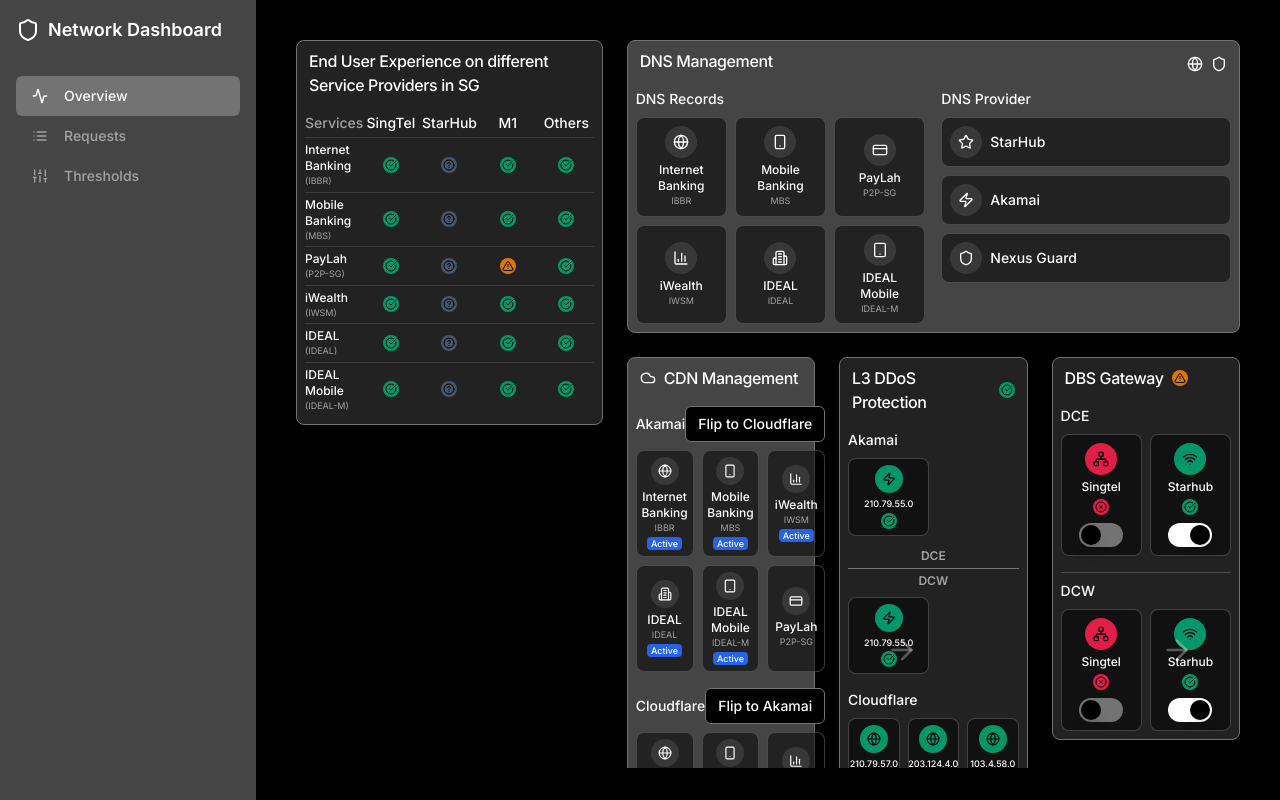
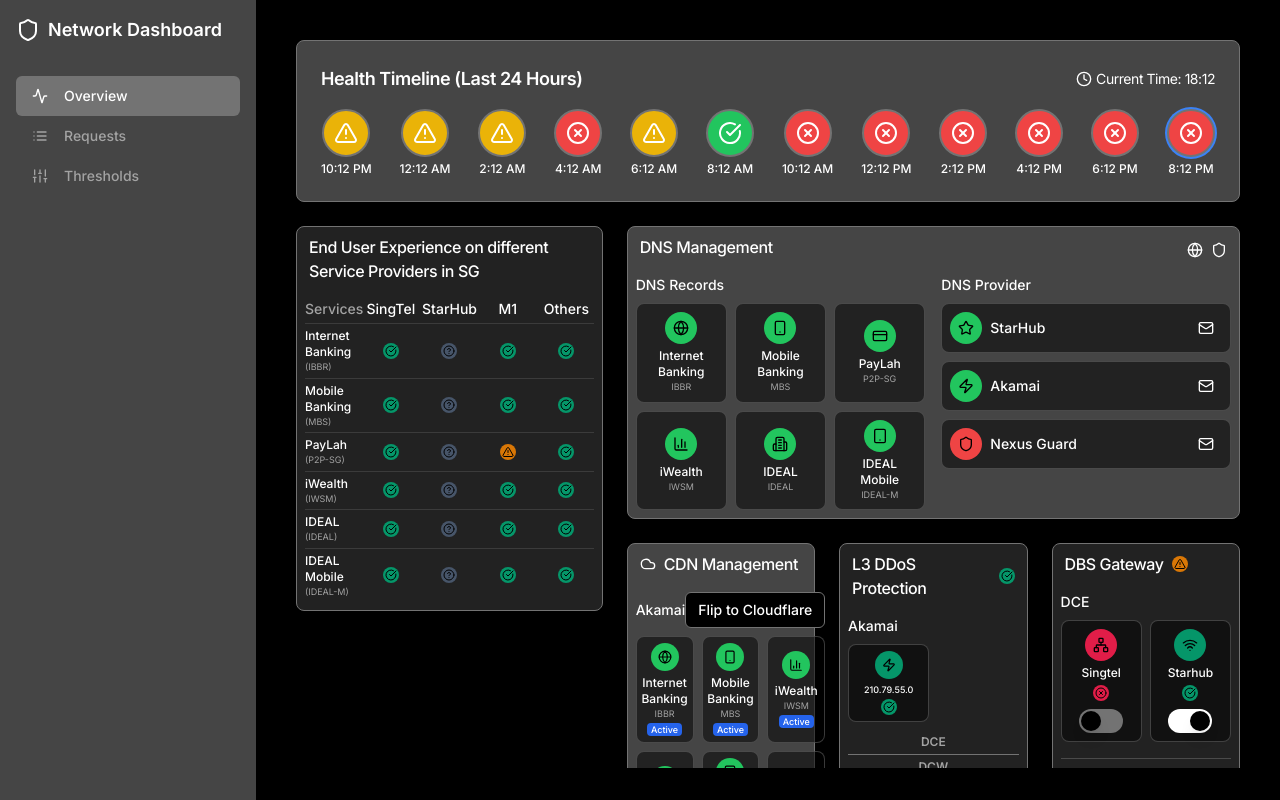
Before and after one commit to arshan97/dashboard-2, a Next.js app: page / in a window 1280 px wide. Built offline with nearby package versions, Linux system fonts and the light colour scheme.

Commit message:
new changes

```diff
--- a/app/page.tsx
+++ b/app/page.tsx
@@ -17,6 +17,7 @@ import {
   Star,
   Zap,
   ShieldIcon,
+  Mail,
 } from "lucide-react";
 import {
   Dialog,
@@ -31,11 +32,19 @@ import { L3DDoSProtection } from "@/components/l3-ddos-protection";
 import { DBSGateway } from "@/components/dbs-gateway";
 import { ServiceProvidersGrid } from "@/components/service-providers-grid";
 import { AvailabilityChart } from "@/components/availability-chart";
+import { HealthTimeline } from "@/components/health-timeline";
 import type {
   BankingService,
   DDoSProtection,
   CDNService,
+  ServiceProvider,
 } from "@/types/dashboard";
+import {
+  Tooltip,
+  TooltipContent,
+  TooltipProvider,
+  TooltipTrigger,
+} from "@/components/ui/tooltip";
 
 const dnsServices: BankingService[] = [
   { name: "Internet Banking", code: "IBBR", status: "healthy" },
@@ -91,7 +100,31 @@ const cdnServices: CDNService[] = [
   },
 ];
 
-type FlipStep = "select" | "summary" | "confirm";
+const providers: ServiceProvider[] = [
+  {
+    name: "StarHub",
+    services: [
+      { name: "Internet", status: "healthy" },
+      { name: "Mobile", status: "healthy" },
+      { name: "TV", status: "healthy" },
+    ],
+  },
+  {
+    name: "Singtel",
+    services: [
+      { name: "Internet", status: "healthy" },
+      { name: "Mobile", status: "healthy" },
+      { name: "TV", status: "healthy" },
+    ],
+  },
+  {
+    name: "M1",
+    services: [
+      { name: "Internet", status: "healthy" },
+      { name: "Mobile", status: "healthy" },
+    ],
+  },
+];
 
 type FlipDialogState = {
   isOpen: boolean;
@@ -117,7 +150,15 @@ export default function DashboardPage() {
     service: null,
     provider: null,
   });
+  const [selectedTime, setSelectedTime] = useState<string | null>(null);
   const { toast } = useToast();
+
+  const [dnsServicesHealth, setDnsServicesHealth] = useState(dnsServices);
+  const [ddosProtectionHealth, setDdosProtectionHealth] =
+    useState(ddosProtection);
+  const [cdnServicesHealth, setCdnServicesHealth] = useState(services);
+  const [serviceProvidersHealth, setServiceProvidersHealth] =
+    useState(providers);
 
   const handleFlip = (
     source: "akamai" | "cloudflare",
@@ -127,9 +168,7 @@ export default function DashboardPage() {
       isOpen: true,
       source,
       target,
-      selectedServices: services
-        .filter((s) => s[source].active)
-        .map((s) => s.code),
+      selectedServices: [], // Changed from pre-selecting services to an empty array
     });
   };
 
@@ -165,6 +204,78 @@ export default function DashboardPage() {
     setChartDialog({ isOpen: true, service, provider });
   };
 
+  const handleTimeSelect = (
+    time: string,
+    status: "healthy" | "warning" | "critical"
+  ) => {
+    setSelectedTime(time);
+
+    // Generate random health statuses based on the selected time's overall status
+    const generateRandomStatus = (
+      baseStatus: "healthy" | "warning" | "critical"
+    ) => {
+      const statuses: ("healthy" | "warning" | "critical")[] = [
+        "healthy",
+        "warning",
+        "critical",
+      ];
+      const randomIndex = Math.floor(Math.random() * 3);
+      return baseStatus === "healthy"
+        ? randomIndex === 0
+          ? "warning"
+          : "healthy"
+        : baseStatus === "warning"
+        ? statuses[randomIndex]
+        : randomIndex === 0
+        ? "warning"
+        : "critical";
+    };
+
+    // Update DNS services health
+    setDnsServicesHealth(
+      dnsServices.map((service) => ({
+        ...service,
+        status: generateRandomStatus(status),
+      }))
+    );
+
+    // Update DDoS protection health
+    setDdosProtectionHealth(
+      ddosProtection.map((protection) => ({
+        ...protection,
+        status: generateRandomStatus(status),
+      }))
+    );
+
+    // Update CDN services health
+    setCdnServicesHealth(
+      services.map((service) => ({
+        ...service,
+        akamai: { ...service.akamai, status: generateRandomStatus(status) },
+        cloudflare: {
+          ...service.cloudflare,
+          status: generateRandomStatus(status),
+        },
+      }))
+    );
+
+    // Update service providers health
+    setServiceProvidersHealth(
+      providers.map((provider) => ({
+        ...provider,
+        services: provider.services.map((service) => ({
+          ...service,
+          status: generateRandomStatus(status),
+        })),
+      }))
+    );
+
+    toast({
+      title: "Time Selected",
+      description: `Showing overview for ${time}`,
+    });
+  };
+
   const getStatusColor = (status: string) => {
     switch (status) {
       case "healthy":
@@ -180,10 +291,13 @@ export default function DashboardPage() {
 
   return (
     <div className="container mx-auto p-2 overflow-x-auto min-w-full h-full">
+      <div className="mb-6">
+        <HealthTimeline onTimeSelect={handleTimeSelect} />
+      </div>
       <div className="flex space-x-6 h-full">
         {/* Service Providers Grid */}
         <div className="w-1/3 h-full">
-          <ServiceProvidersGrid />
+          <ServiceProvidersGrid providers={serviceProvidersHealth} />
         </div>
 
         {/* Right side components */}
@@ -205,29 +319,33 @@ export default function DashboardPage() {
                 <div>
                   <h3 className="text-sm font-medium mb-2">DNS Records</h3>
                   <div className="grid grid-cols-3 gap-2">
-                    {dnsServices.map((service) => (
+                    {dnsServicesHealth.map((service) => (
                       <div
                         key={service.code}
                         className="flex flex-col items-center justify-center p-2 rounded-lg border border-border/50 bg-background/50 hover:bg-background/80 transition-colors"
                       >
-                        <div className="w-8 h-8 rounded-full flex items-center justify-center mb-1 bg-primary/10">
+                        <div
+                          className={`w-8 h-8 rounded-full flex items-center justify-center mb-1 ${getStatusColor(
+                            service.status
+                          )}`}
+                        >
                           {service.code === "IBBR" && (
-                            <Globe className="h-4 w-4" />
+                            <Globe className="h-4 w-4 text-black" />
                           )}
                           {service.code === "MBS" && (
-                            <Smartphone className="h-4 w-4" />
+                            <Smartphone className="h-4 w-4 text-black" />
                           )}
                           {service.code === "P2P-SG" && (
-                            <CreditCard className="h-4 w-4" />
+                            <CreditCard className="h-4 w-4 text-black" />
                           )}
                           {service.code === "IWSM" && (
-                            <BarChart3 className="h-4 w-4" />
+                            <BarChart3 className="h-4 w-4 text-black" />
                           )}
                           {service.code === "IDEAL" && (
-                            <Building2 className="h-4 w-4" />
+                            <Building2 className="h-4 w-4 text-black" />
                           )}
                           {service.code === "IDEAL-M" && (
-                            <Tablet className="h-4 w-4" />
+                            <Tablet className="h-4 w-4 text-black" />
                           )}
                         </div>
                         <span className="text-xs font-medium text-center">
@@ -245,27 +363,42 @@ export default function DashboardPage() {
                 <div>
                   <h3 className="text-sm font-medium mb-2">DNS Provider</h3>
                   <div className="space-y-2">
-                    {ddosProtection.map((protection) => (
+                    {ddosProtectionHealth.map((protection) => (
                       <div
                         key={protection.name}
                         className="flex items-center justify-between p-2 rounded-lg border border-border/50 bg-background/50 hover:bg-background/80 transition-colors"
                       >
                         <div className="flex items-center space-x-2">
-                          <div className="w-8 h-8 rounded-full flex items-center justify-center bg-primary/10">
+                          <div
+                            className={`w-8 h-8 rounded-full flex items-center justify-center ${getStatusColor(
+                              protection.status
+                            )}`}
+                          >
                             {protection.name === "StarHub" && (
-                              <Star className="h-4 w-4" />
+                              <Star className="h-4 w-4 text-black" />
                             )}
                             {protection.name === "Akamai" && (
-                              <Zap className="h-4 w-4" />
+                              <Zap className="h-4 w-4 text-black" />
                             )}
                             {protection.name === "Nexus Guard" && (
-                              <ShieldIcon className="h-4 w-4" />
+                              <ShieldIcon className="h-4 w-4 text-black" />
                             )}
                           </div>
                           <span className="text-sm font-medium">
                             {protection.name}
                           </span>
                         </div>
+                        <button
+                          onClick={() =>
+                            (window.location.href = `mailto:support@${protection.name
+                              .toLowerCase()
+                              .replace(" ", "")}.com`)
+                          }
+                          className="p-2 rounded-full hover:bg-primary/10 transition-colors"
+                          aria-label={`Send email to ${protection.name} support`}
+                        >
+                          <Mail className="h-4 w-4" />
+                        </button>
                       </div>
                     ))}
                   </div>
@@ -299,30 +432,34 @@ export default function DashboardPage() {
                       </Button>
                     </div>
                     <div className="grid grid-cols-2 sm:grid-cols-3 gap-2">
-                      {services.map((service) => (
+                      {cdnServicesHealth.map((service) => (
                         <div
                           key={`akamai-${service.code}`}
                           className="flex flex-col items-center justify-center p-1.5 rounded-lg border border-border/50 bg-background/50 hover:bg-background/80 transition-colors cursor-pointer"
                           onClick={() => handleOpenChart(service, "akamai")}
                         >
-                          <div className="w-7 h-7 rounded-full flex items-center justify-center mb-1 bg-primary/10">
+                          <div
+                            className={`w-7 h-7 rounded-full flex items-center justify-center mb-1 ${getStatusColor(
+                              service.akamai.status
+                            )}`}
+                          >
                             {service.code === "IBBR" && (
-                              <Globe className="h-3.5 w-3.5" />
+                              <Globe className="h-3.5 w-3.5 text-black" />
                             )}
                             {service.code === "MBS" && (
-                              <Smartphone className="h-3.5 w-3.5" />
+                              <Smartphone className="h-3.5 w-3.5 text-black" />
                             )}
                             {service.code === "P2P-SG" && (
-                              <CreditCard className="h-3.5 w-3.5" />
+                              <CreditCard className="h-3.5 w-3.5 text-black" />
                             )}
                             {service.code === "IWSM" && (
-                              <BarChart3 className="h-3.5 w-3.5" />
+                              <BarChart3 className="h-3.5 w-3.5 text-black" />
                             )}
                             {service.code === "IDEAL" && (
-                              <Building2 className="h-3.5 w-3.5" />
+                              <Building2 className="h-3.5 w-3.5 text-black" />
                             )}
                             {service.code === "IDEAL-M" && (
-                              <Tablet className="h-3.5 w-3.5" />
+                              <Tablet className="h-3.5 w-3.5 text-black" />
                             )}
                           </div>
                           <span className="text-xs font-medium text-center">
@@ -356,30 +493,34 @@ export default function DashboardPage() {
                       </Button>
                     </div>
                     <div className="grid grid-cols-2 sm:grid-cols-3 gap-2">
-                      {services.map((service) => (
+                      {cdnServicesHealth.map((service) => (
                         <div
                           key={`cloudflare-${service.code}`}
                           className="flex flex-col items-center justify-center p-1.5 rounded-lg border border-border/50 bg-background/50 hover:bg-background/80 transition-colors cursor-pointer"
                           onClick={() => handleOpenChart(service, "cloudflare")}
                         >
-                          <div className="w-7 h-7 rounded-full flex items-center justify-center mb-1 bg-primary/10">
+                          <div
+                            className={`w-7 h-7 rounded-full flex items-center justify-center mb-1 ${getStatusColor(
+                              service.cloudflare.status
+                            )}`}
+                          >
                             {service.code === "IBBR" && (
-                              <Globe className="h-3.5 w-3.5" />
+                              <Globe className="h-3.5 w-3.5 text-black" />
                             )}
                             {service.code === "MBS" && (
-                              <Smartphone className="h-3.5 w-3.5" />
+                              <Smartphone className="h-3.5 w-3.5 text-black" />
                             )}
                             {service.code === "P2P-SG" && (
-                              <CreditCard className="h-3.5 w-3.5" />
+                              <CreditCard className="h-3.5 w-3.5 text-black" />
                             )}
                             {service.code === "IWSM" && (
-                              <BarChart3 className="h-3.5 w-3.5" />
+                              <BarChart3 className="h-3.5 w-3.5 text-black" />
                             )}
                             {service.code === "IDEAL" && (
-                              <Building2 className="h-3.5 w-3.5" />
+                              <Building2 className="h-3.5 w-3.5 text-black" />
                             )}
                             {service.code === "IDEAL-M" && (
-                              <Tablet className="h-3.5 w-3.5" />
+                              <Tablet className="h-3.5 w-3.5 text-black" />
                             )}
                           </div>
                           <span className="text-xs font-medium text-center">
@@ -430,20 +571,28 @@ export default function DashboardPage() {
       >
         <DialogContent className="sm:max-w-[500px]">
           <DialogHeader>
-            <DialogTitle>
-              CDN Flip: {flipDialog.source} to {flipDialog.target}
-            </DialogTitle>
+            <DialogTitle>CDN Flip</DialogTitle>
             <DialogDescription>
-              Select services to flip. Critical services cannot be flipped.
+              Select services to flip from{" "}
+              {flipDialog.source?.charAt(0).toUpperCase() +
+                flipDialog.source?.slice(1)}{" "}
+              to{" "}
+              {flipDialog.target?.charAt(0).toUpperCase() +
+                flipDialog.target?.slice(1)}
             </DialogDescription>
           </DialogHeader>
           <div className="space-y-4">
-            <div className="flex justify-between items-center text-sm font-medium bg-muted p-2 rounded">
+            <div className="grid grid-cols-[2fr,1fr,1fr,1fr] items-center text-sm font-medium bg-muted p-2 rounded">
               <span>Service</span>
-              <div className="flex space-x-4">
-                <span>{flipDialog.source}</span>
-                <span>{flipDialog.target}</span>
-              </div>
+              <span className="text-center">
+                {flipDialog.source?.charAt(0).toUpperCase() +
+                  flipDialog.source?.slice(1)}
+              </span>
+              <span className="text-center">Flip</span>
+              <span className="text-center">
+                {flipDialog.target?.charAt(0).toUpperCase() +
+                  flipDialog.target?.slice(1)}
+              </span>
             </div>
             <div className="space-y-2 max-h-[300px] overflow-y-auto pr-2">
               {services
@@ -454,11 +603,11 @@ export default function DashboardPage() {
                   return (
                     <div
                       key={service.code}
-                      className={`flex items-center justify-between space-x-2 p-2 rounded ${
+                      className={`grid grid-cols-[2fr,1fr,1fr,1fr] items-center gap-2 p-2 rounded ${
                         isTargetCritical ? "bg-muted/50" : "hover:bg-muted/30"
                       } transition-colors`}
                     >
-                      <div className="flex items-center space-x-2 flex-1">
+                      <div className="flex items-center space-x-2">
                         {!isTargetCritical && (
                           <Checkbox
                             id={service.code}
@@ -479,7 +628,7 @@ export default function DashboardPage() {
                           {service.name} ({service.code})
                         </label>
                       </div>
-                      <div className="flex items-center space-x-4">
+                      <div className="flex justify-center">
                         <TooltipProvider>
                           <Tooltip>
                             <TooltipTrigger asChild>
@@ -490,21 +639,18 @@ export default function DashboardPage() {
                               />
                             </TooltipTrigger>
                             <TooltipContent side="top">
-                              <p>
-                                {flipDialog.source}:{" "}
-                                {service[flipDialog.source!].status}
-                              </p>
+                              <p>{service[flipDialog.source!].status}</p>
                             </TooltipContent>
                           </Tooltip>
                         </TooltipProvider>
-                        <div className="w-8 flex justify-center">
-                          {!isTargetCritical &&
-                            flipDialog.selectedServices.includes(
-                              service.code
-                            ) && (
-                              <ArrowRight className="h-4 w-4 text-primary" />
-                            )}
-                        </div>
+                      </div>
+                      <div className="flex justify-center">
+                        {!isTargetCritical &&
+                          flipDialog.selectedServices.includes(
+                            service.code
+                          ) && <ArrowRight className="h-4 w-4" />}
+                      </div>
+                      <div className="flex justify-center">
                         <TooltipProvider>
                           <Tooltip>
                             <TooltipTrigger asChild>
@@ -515,10 +661,7 @@ export default function DashboardPage() {
                               />
                             </TooltipTrigger>
                             <TooltipContent side="top">
-                              <p>
-                                {flipDialog.target}:{" "}
-                                {service[flipDialog.target!].status}
-                              </p>
+                              <p>{service[flipDialog.target!].status}</p>
                             </TooltipContent>
                           </Tooltip>
                         </TooltipProvider>
--- /dev/null
+++ b/components/health-timeline.tsx
@@ -0,0 +1,116 @@
+"use client";
+
+import { useState, useEffect } from "react";
+import { Card, CardContent, CardHeader, CardTitle } from "@/components/ui/card";
+import { cn } from "@/lib/utils";
+import { Clock, CheckCircle, AlertTriangle, XCircle } from "lucide-react";
+
+type TimelineItem = {
+  time: string;
+  status: "healthy" | "warning" | "critical";
+  isCurrent: boolean;
+};
+
+const generateMockTimelineData = (): TimelineItem[] => {
+  const statuses: ("healthy" | "warning" | "critical")[] = [
+    "healthy",
+    "warning",
+    "critical",
+  ];
+  const timeline: TimelineItem[] = [];
+  const currentDate = new Date();
+
+  for (let i = 0; i < 12; i++) {
+    const date = new Date(
+      currentDate.getTime() - (22 - i) * 2 * 60 * 60 * 1000
+    );
+    const time = date.toLocaleString("en-US", {
+      hour: "numeric",
+      minute: "2-digit",
+      hour12: true,
+    });
+    const status = statuses[Math.floor(Math.random() * statuses.length)];
+    const isCurrent = i === 11;
+    timeline.push({ time, status, isCurrent });
+  }
+
+  return timeline;
+};
+
+type HealthTimelineProps = {
+  onTimeSelect: (
+    time: string,
+    status: "healthy" | "warning" | "critical"
+  ) => void;
+};
+
+export function HealthTimeline({ onTimeSelect }: HealthTimelineProps) {
+  const [timeline, setTimeline] = useState<TimelineItem[]>([]);
+  const [selectedTime, setSelectedTime] = useState<string | null>(null);
+  const [currentTime, setCurrentTime] = useState<string>("");
+
+  useEffect(() => {
+    setTimeline(generateMockTimelineData());
+    const now = new Date();
+    setCurrentTime(
+      now.toLocaleString("en-US", {
+        hour: "2-digit",
+        minute: "2-digit",
+        hour12: false,
+      })
+    );
+  }, []);
+
+  const handleTimeClick = (item: TimelineItem) => {
+    setSelectedTime(item.time);
+    onTimeSelect(item.time, item.status);
+  };
+
+  return (
+    <Card className="bg-card shadow-lg">
+      <CardHeader className="pb-2">
+        <CardTitle className="text-lg flex items-center justify-between">
+          <span>Health Timeline (Last 24 Hours)</span>
+          <div className="flex items-center text-sm font-normal">
+            <Clock className="w-4 h-4 mr-1" />
+            Current Time: {currentTime}
+          </div>
+        </CardTitle>
+      </CardHeader>
+      <CardContent className="pt-2">
+        <div className="flex items-center justify-between space-x-1">
+          {timeline.map((item, index) => (
+            <div key={index} className="flex flex-col items-center">
+              <button
+                className={cn(
+                  "w-12 h-12 rounded-full mb-1 border-2 transition-all flex items-center justify-center",
+                  item.status === "healthy" &&
+                    "bg-green-500 hover:bg-green-600",
+                  item.status === "warning" &&
+                    "bg-yellow-500 hover:bg-yellow-600",
+                  item.status === "critical" && "bg-red-500 hover:bg-red-600",
+                  item.isCurrent && "ring-2 ring-blue-500",
+                  selectedTime === item.time && "border-white",
+                  "focus:outline-none focus:ring-2 focus:ring-blue-500"
+                )}
+                onClick={() => handleTimeClick(item)}
+                aria-label={`Health status at ${item.time}: ${item.status}`}
+              >
+                {item.status === "healthy" && (
+                  <CheckCircle className="w-6 h-6 text-white" />
+                )}
+                {item.status === "warning" && (
+                  <AlertTriangle className="w-6 h-6 text-white" />
+                )}
+                {item.status === "critical" && (
+                  <XCircle className="w-6 h-6 text-white" />
+                )}
+              </button>
+              <span className="text-xs font-medium">{item.time}</span>
+            </div>
+          ))}
+        </div>
+      </CardContent>
+    </Card>
+  );
+}
```
Also changed, not shown: components/cdn-status.tsx (+68 -33 lines).
